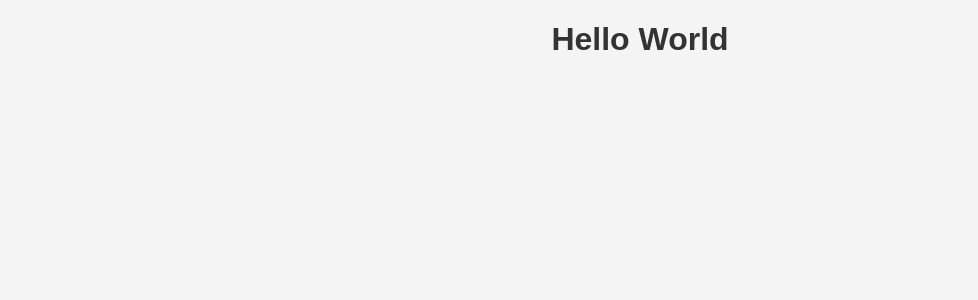
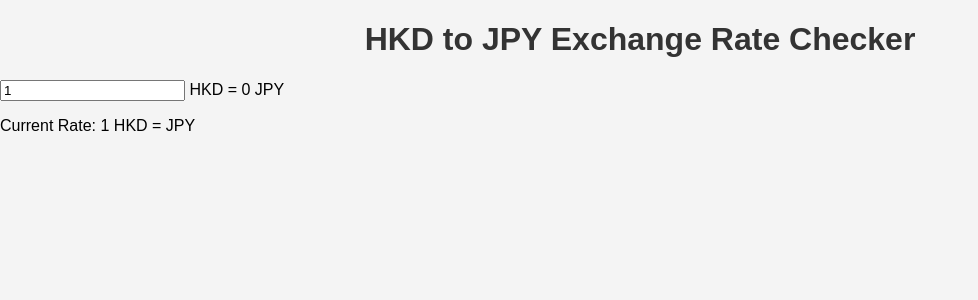
Before and after one commit to klrvn/Exchange-Rate-Checker, a React (Create React App) app: page / in a window 1280 px wide. Shown: the top 300 px of the page, without its empty margins (0-978 px from the left). Built offline with nearby package versions, Linux system fonts and the light colour scheme; no server answers.

Commit message:
MVP: try to show exchange rates of hkd and jpy

```diff
--- a/src/App.jsx
+++ b/src/App.jsx
@@ -5,7 +5,7 @@ import ExchangeRateChecker from './components/ExchangeRateChecker';
 function App() {
   return (
     <div className="App">
-      <h1>Hello World</h1>
+      <ExchangeRateChecker />
     </div>
   );
 }
--- a/src/components/ExchangeRateChecker.jsx
+++ b/src/components/ExchangeRateChecker.jsx
@@ -2,16 +2,20 @@ import React, { useState, useEffect } from 'react';
 
 const ExchangeRateChecker = () => {
     const [exchangeRates, setExchangeRates] = useState({});
-    const [baseCurrency, setBaseCurrency] = useState('USD');
-    const [targetCurrency, setTargetCurrency] = useState('EUR');
+    const [baseCurrency, setBaseCurrency] = useState('HKD');
+    const [targetCurrency, setTargetCurrency] = useState('JPY');
     const [amount, setAmount] = useState(1);
     const [convertedAmount, setConvertedAmount] = useState(0);
 
     useEffect(() => {
         const fetchExchangeRates = async () => {
-            const response = await fetch(`https://api.exchangerate-api.com/v4/latest/${baseCurrency}`);
-            const data = await response.json();
-            setExchangeRates(data.rates);
+            try {
+                const response = await fetch(`https://api.exchangerate-api.com/v4/latest/${baseCurrency}`);
+                const data = await response.json();
+                setExchangeRates(data.rates);
+            } catch (error) {
+                console.error('Error fetching exchange rates:', error);
+            }
         };
 
         fetchExchangeRates();
@@ -23,38 +27,21 @@ const ExchangeRateChecker = () => {
         }
     }, [amount, exchangeRates, targetCurrency]);
 
-    const handleBaseCurrencyChange = (e) => {
-        setBaseCurrency(e.target.value);
-    };
-
-    const handleTargetCurrencyChange = (e) => {
-        setTargetCurrency(e.target.value);
-    };
-
-    const handleAmountChange = (e) => {
-        setAmount(e.target.value);
-    };
-
     return (
         <div>
-            <h1>Exchange Rate Checker</h1>
+            <h1>HKD to JPY Exchange Rate Checker</h1>
             <div>
-                <input type="number" value={amount} onChange={handleAmountChange} />
-                <select value={baseCurrency} onChange={handleBaseCurrencyChange}>
-                    {Object.keys(exchangeRates).map((currency) => (
-                        <option key={currency} value={currency}>{currency}</option>
-                    ))}
-                </select>
-                <span> to </span>
-                <select value={targetCurrency} onChange={handleTargetCurrencyChange}>
-                    {Object.keys(exchangeRates).map((currency) => (
-                        <option key={currency} value={currency}>{currency}</option>
-                    ))}
-                </select>
+                <input
+                    type="number"
+                    value={amount}
+                    onChange={(e) => setAmount(e.target.value)}
+                    min="0"
+                />
+                <span> {baseCurrency} = {convertedAmount} {targetCurrency}</span>
             </div>
-            <h2>
-                {amount} {baseCurrency} = {convertedAmount} {targetCurrency}
-            </h2>
+            <div>
+                <p>Current Rate: 1 {baseCurrency} = {exchangeRates[targetCurrency]} {targetCurrency}</p>
+            </div>
         </div>
     );
 };
```
